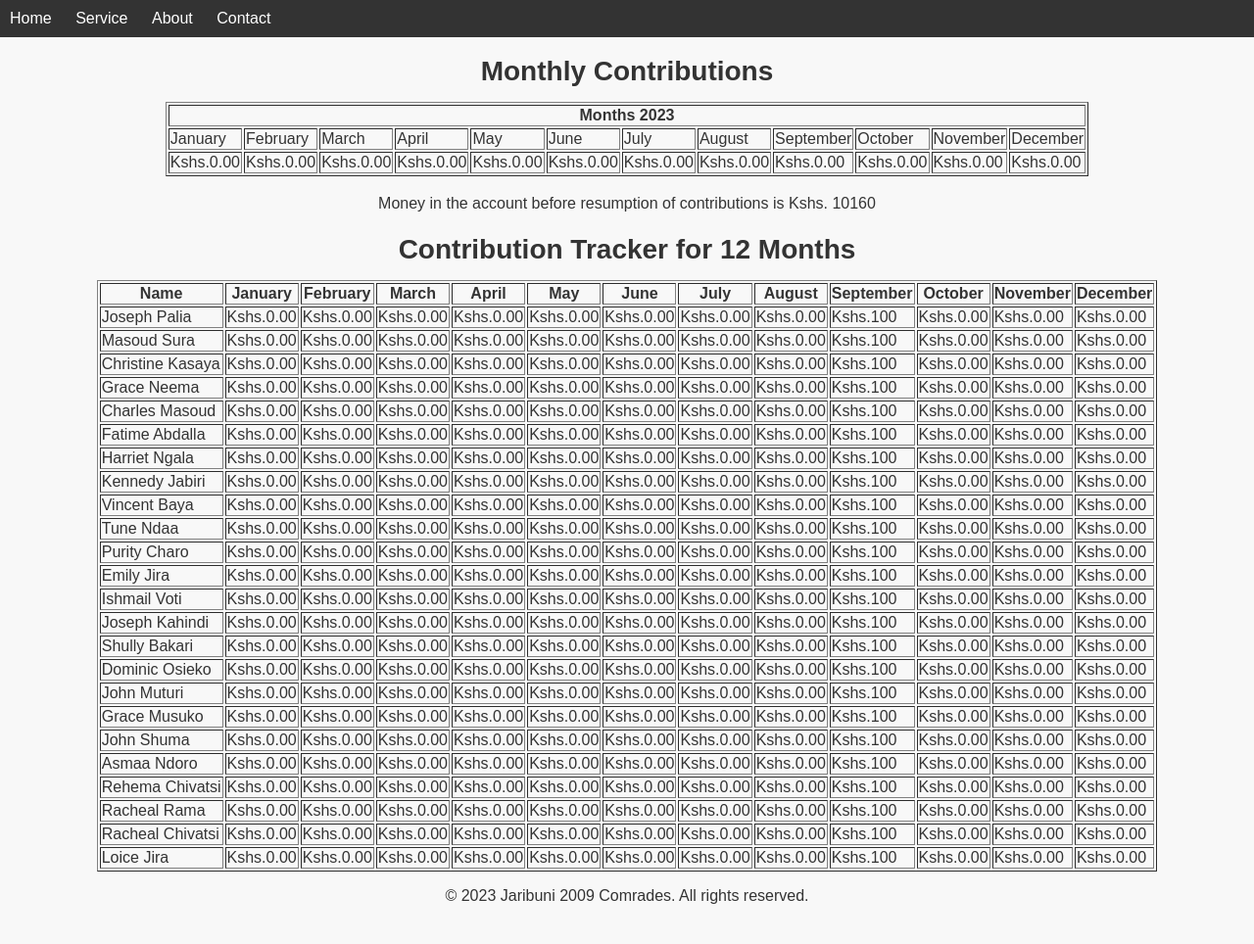
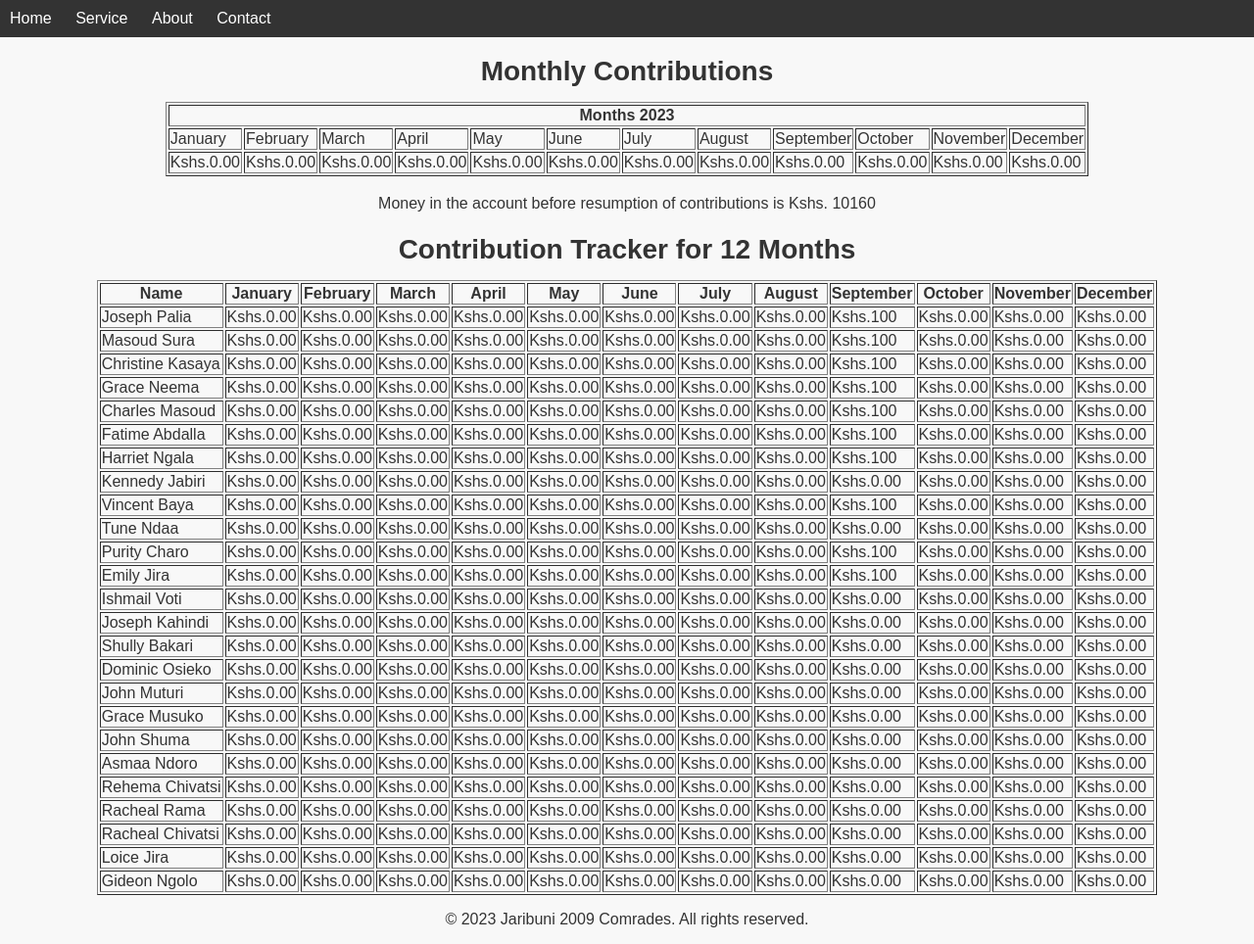
Before and after one commit to Masoud-32/Masoud-32.github.io, a plain HTML site: page services.html in a window 1280 px wide. Shown: the whole page at 98% size. Before the commit the page ends 940 px from the top, so only its background shows below. Drawn offline with Linux system fonts and the light colour scheme.

Commit message:
Update services.html

```diff
--- a/services.html
+++ b/services.html
@@ -189,7 +189,7 @@
                 <td>Kshs.0.00</td>
                 <td>Kshs.0.00</td>
                 <td>Kshs.0.00</td>
-                <td>Kshs.100</td>
+                <td>Kshs.0.00</td>
                 <td>Kshs.0.00</td>
                 <td>Kshs.0.00</td>
                 <td>Kshs.0.00</td>
@@ -219,7 +219,7 @@
                 <td>Kshs.0.00</td>
                 <td>Kshs.0.00</td>
                 <td>Kshs.0.00</td>
-                <td>Kshs.100</td>
+                <td>Kshs.0.00</td>
                 <td>Kshs.0.00</td>
                 <td>Kshs.0.00</td>
                 <td>Kshs.0.00</td>
@@ -264,7 +264,7 @@
                 <td>Kshs.0.00</td>
                 <td>Kshs.0.00</td>
                 <td>Kshs.0.00</td>
-                <td>Kshs.100</td>
+                <td>Kshs.0.00</td>
                 <td>Kshs.0.00</td>
                 <td>Kshs.0.00</td>
                 <td>Kshs.0.00</td>
@@ -279,7 +279,7 @@
                 <td>Kshs.0.00</td>
                 <td>Kshs.0.00</td>
                 <td>Kshs.0.00</td>
-                <td>Kshs.100</td>
+                <td>Kshs.0.00</td>
                 <td>Kshs.0.00</td>
                 <td>Kshs.0.00</td>
                 <td>Kshs.0.00</td>
@@ -294,7 +294,7 @@
                 <td>Kshs.0.00</td>
                 <td>Kshs.0.00</td>
                 <td>Kshs.0.00</td>
-                <td>Kshs.100</td>
+                <td>Kshs.0.00</td>
                 <td>Kshs.0.00</td>
                 <td>Kshs.0.00</td>
                 <td>Kshs.0.00</td>
@@ -309,7 +309,7 @@
                 <td>Kshs.0.00</td>
                 <td>Kshs.0.00</td>
                 <td>Kshs.0.00</td>
-                <td>Kshs.100</td>
+                <td>Kshs.0.00</td>
                 <td>Kshs.0.00</td>
                 <td>Kshs.0.00</td>
                 <td>Kshs.0.00</td>
@@ -324,7 +324,7 @@
                 <td>Kshs.0.00</td>
                 <td>Kshs.0.00</td>
                 <td>Kshs.0.00</td>
-                <td>Kshs.100</td>
+                <td>Kshs.0.00</td>
                 <td>Kshs.0.00</td>
                 <td>Kshs.0.00</td>
                 <td>Kshs.0.00</td>
@@ -339,7 +339,7 @@
                 <td>Kshs.0.00</td>
                 <td>Kshs.0.00</td>
                 <td>Kshs.0.00</td>
-                <td>Kshs.100</td>
+                <td>Kshs.0.00</td>
                 <td>Kshs.0.00</td>
                 <td>Kshs.0.00</td>
                 <td>Kshs.0.00</td>
@@ -354,7 +354,7 @@
                 <td>Kshs.0.00</td>
                 <td>Kshs.0.00</td>
                 <td>Kshs.0.00</td>
-                <td>Kshs.100</td>
+                <td>Kshs.0.00</td>
                 <td>Kshs.0.00</td>
                 <td>Kshs.0.00</td>
                 <td>Kshs.0.00</td>
@@ -369,7 +369,7 @@
                 <td>Kshs.0.00</td>
                 <td>Kshs.0.00</td>
                 <td>Kshs.0.00</td>
-                <td>Kshs.100</td>
+                <td>Kshs.0.00</td>
                 <td>Kshs.0.00</td>
                 <td>Kshs.0.00</td>
                 <td>Kshs.0.00</td>
@@ -384,7 +384,7 @@
                 <td>Kshs.0.00</td>
                 <td>Kshs.0.00</td>
                 <td>Kshs.0.00</td>
-                <td>Kshs.100</td>
+                <td>Kshs.0.00</td>
                 <td>Kshs.0.00</td>
                 <td>Kshs.0.00</td>
                 <td>Kshs.0.00</td>
@@ -399,7 +399,7 @@
                 <td>Kshs.0.00</td>
                 <td>Kshs.0.00</td>
                 <td>Kshs.0.00</td>
-                <td>Kshs.100</td>
+                <td>Kshs.0.00</td>
                 <td>Kshs.0.00</td>
                 <td>Kshs.0.00</td>
                 <td>Kshs.0.00</td>
@@ -414,7 +414,7 @@
                 <td>Kshs.0.00</td>
                 <td>Kshs.0.00</td>
                 <td>Kshs.0.00</td>
-                <td>Kshs.100</td>
+                <td>Kshs.0.00</td>
                 <td>Kshs.0.00</td>
                 <td>Kshs.0.00</td>
                 <td>Kshs.0.00</td>
@@ -429,7 +429,22 @@
                 <td>Kshs.0.00</td>
                 <td>Kshs.0.00</td>
                 <td>Kshs.0.00</td>
-                <td>Kshs.100</td>
+                <td>Kshs.0.00</td>
+                <td>Kshs.0.00</td>
+                <td>Kshs.0.00</td>
+                <td>Kshs.0.00</td>
+            </tr>
+		<tr>
+                <td>Gideon Ngolo</td>
+                <td>Kshs.0.00</td>
+                <td>Kshs.0.00</td>
+                <td>Kshs.0.00</td>
+                <td>Kshs.0.00</td>
+                <td>Kshs.0.00</td>
+                <td>Kshs.0.00</td>
+                <td>Kshs.0.00</td>
+                <td>Kshs.0.00</td>
+                <td>Kshs.0.00</td>
                 <td>Kshs.0.00</td>
                 <td>Kshs.0.00</td>
                 <td>Kshs.0.00</td>
```
